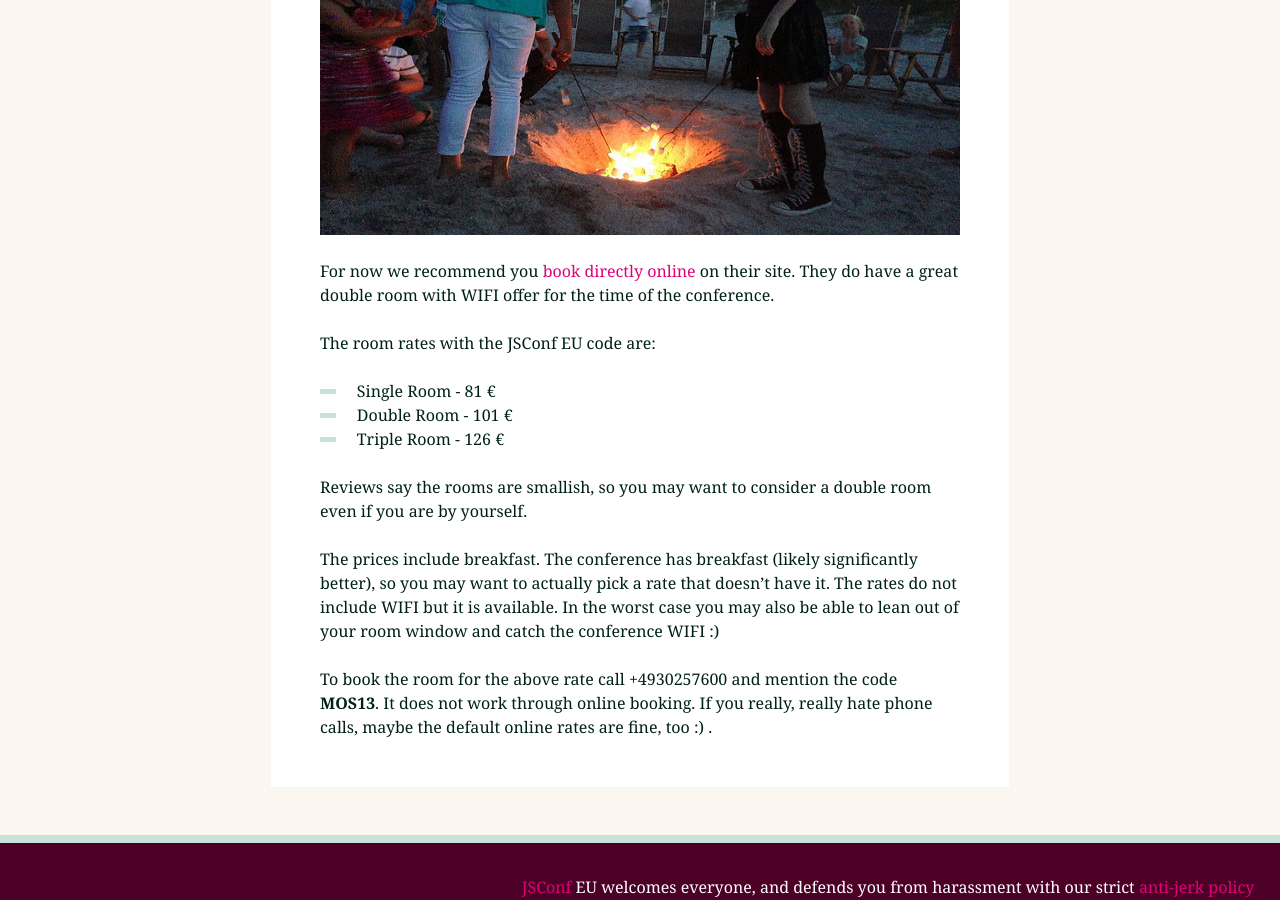
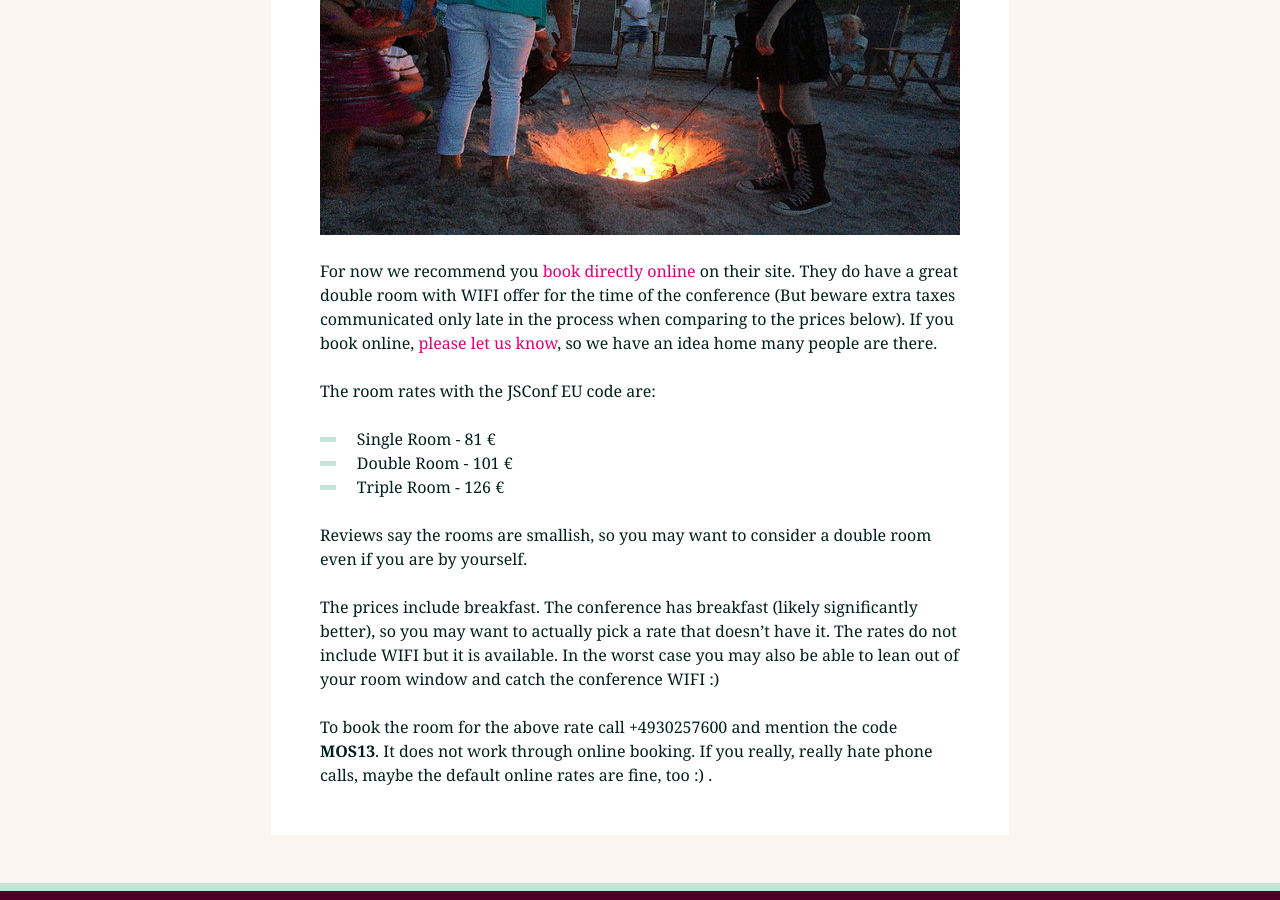
Before and after one commit to jsconf/2013.jsconf.eu, a Jekyll site: the page built from _posts/2013-07-05-hotel-recommendation.md, in a window 1280 px wide and 900 px high, scrolled down 1648 px. Built offline with Jekyll 4.4.1, drawn with Linux system fonts in a browser that asks for light colours; nearby versions of some CDN libraries; comment, search, counter and statistics services are not loaded.

Commit message:
Added hotel form

```diff
--- a/_posts/2013-07-05-hotel-recommendation.md
+++ b/_posts/2013-07-05-hotel-recommendation.md
@@ -23,7 +23,7 @@
     alt="Campfire at JSConf US 2013"></a>
 </div>
 
-For now we recommend you <a rel="nofollow" href="http://www.ibis.com/gb/hotel-3108-ibis-berlin-ostbahnhof/index.shtml" target="_blank">book directly online</a> on their site. They do have a great double room with WIFI offer for the time of the conference.
+For now we recommend you <a rel="nofollow" href="http://www.ibis.com/gb/hotel-3108-ibis-berlin-ostbahnhof/index.shtml" target="_blank">book directly online</a> on their site. They do have a great double room with WIFI offer for the time of the conference (But beware extra taxes communicated only late in the process when comparing to the prices below). If you book online, <a href="https://docs.google.com/forms/d/1_EqSd8d8F26nZGLqiBhTY3g7BnYUSw5xHJ8C1ROj3gE/viewform">please let us know</a>, so we have an idea home many people are there.
 
 The room rates with the JSConf EU code are:
 
```
